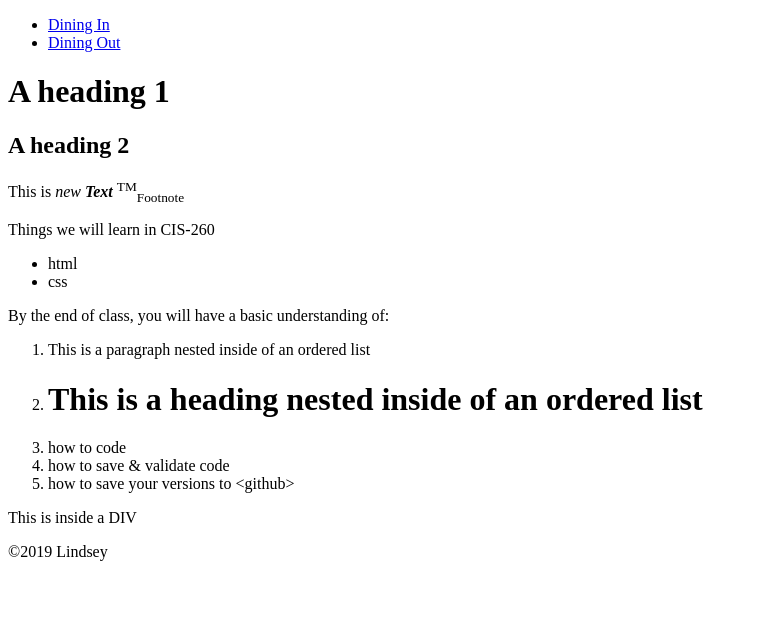
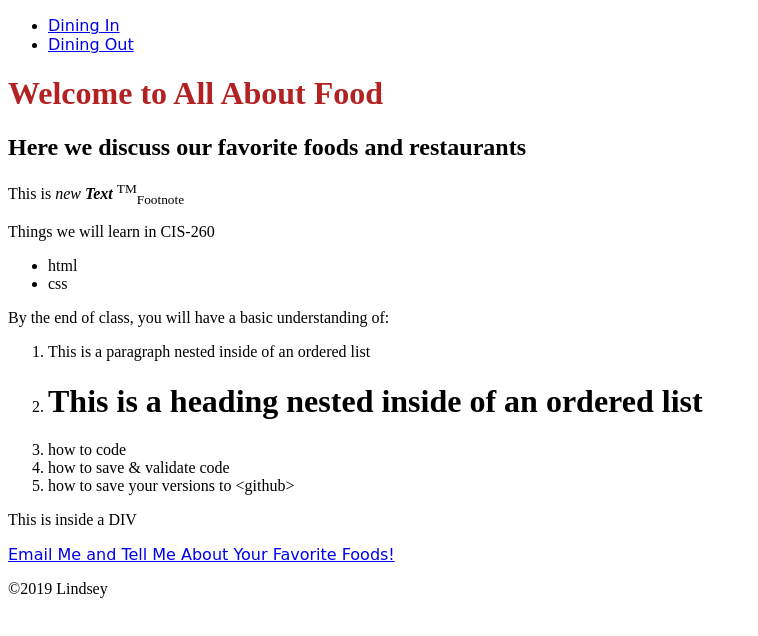
Before and after one commit to lnudds7/assignment1, a plain HTML site: page index.html in a window 1280 px wide. Shown: the whole page, without its empty margins (0-758 px from the left). Drawn offline with Linux system fonts and the light colour scheme.

Commit message:
Made style changes for hw

```diff
--- a/index.html
+++ b/index.html
@@ -5,7 +5,14 @@
     <meta charset="utf-8">
     <title>All About Food</title>
     <link rel="stylesheet" type="text/css" href="css/styles.css">
-</head>
+
+    <style>
+        a { font-family: cursive}
+
+    </style>
+
+
+    </head>
 
 <body>
     <header>
@@ -20,8 +27,8 @@
 
     <main>
 
-        <h1>A heading 1</h1>
-        <h2>A heading 2</h2>
+        <h1 style="color:firebrick">    Welcome to All About Food</h1>
+        <h2>Here we discuss our favorite foods and restaurants </h2>
         <p> This is <em>new</em> <strong><em>Text </em></strong><sup>TM</sup><sub>Footnote</sub></p>
 
         <p>Things we will learn in CIS-260</p>
@@ -43,6 +50,9 @@
         </ol>
 
         <div>This is inside a DIV</div>
+
+
+    <p> <a href="mailto:lnudds7@mail.naz.edu"> Email Me and Tell Me About Your Favorite Foods!</a>
     </main>
 
 
```
Also changed, not shown: diningin.html (+9 -2 lines), diningout.html (+4 -4 lines).
